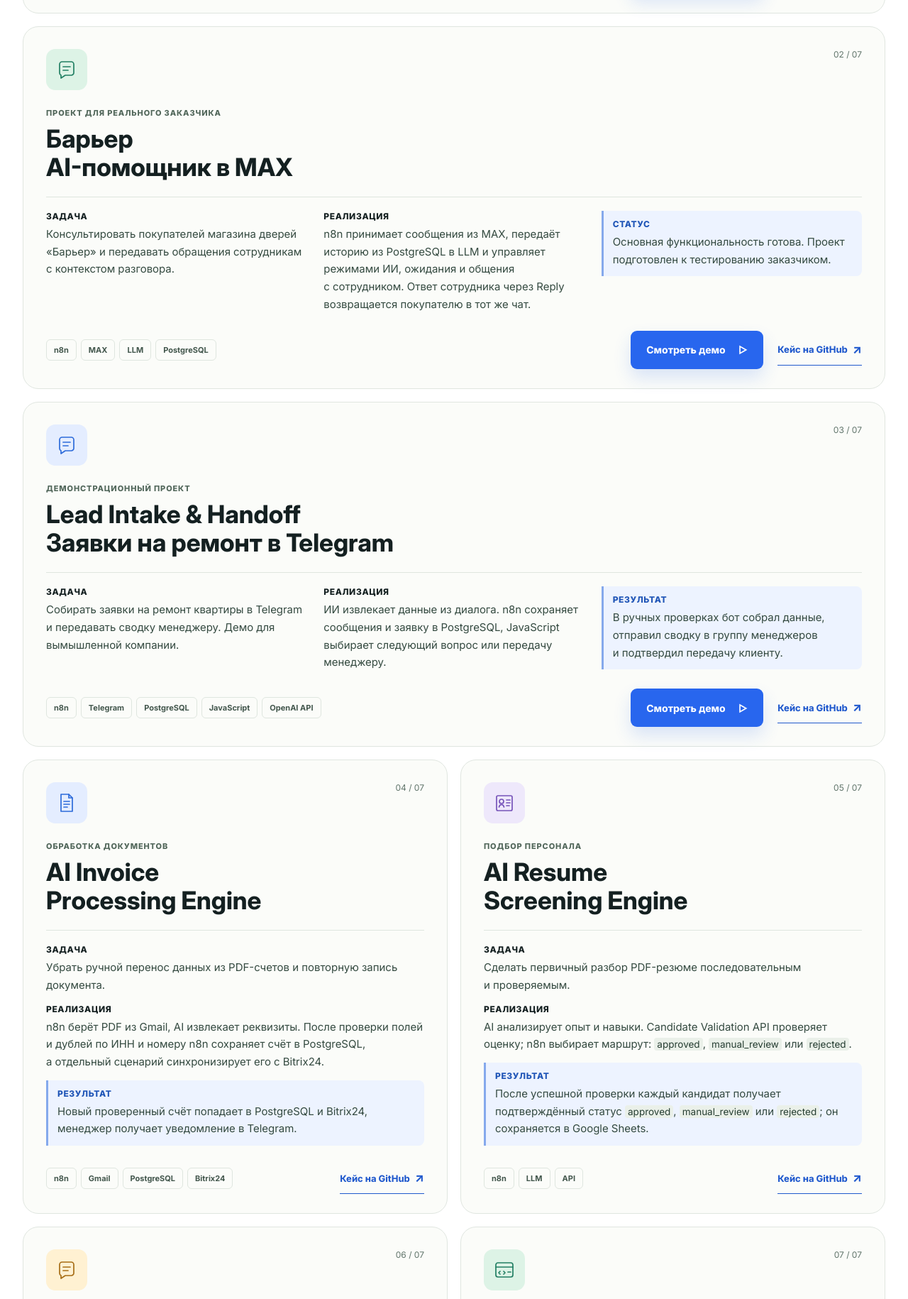
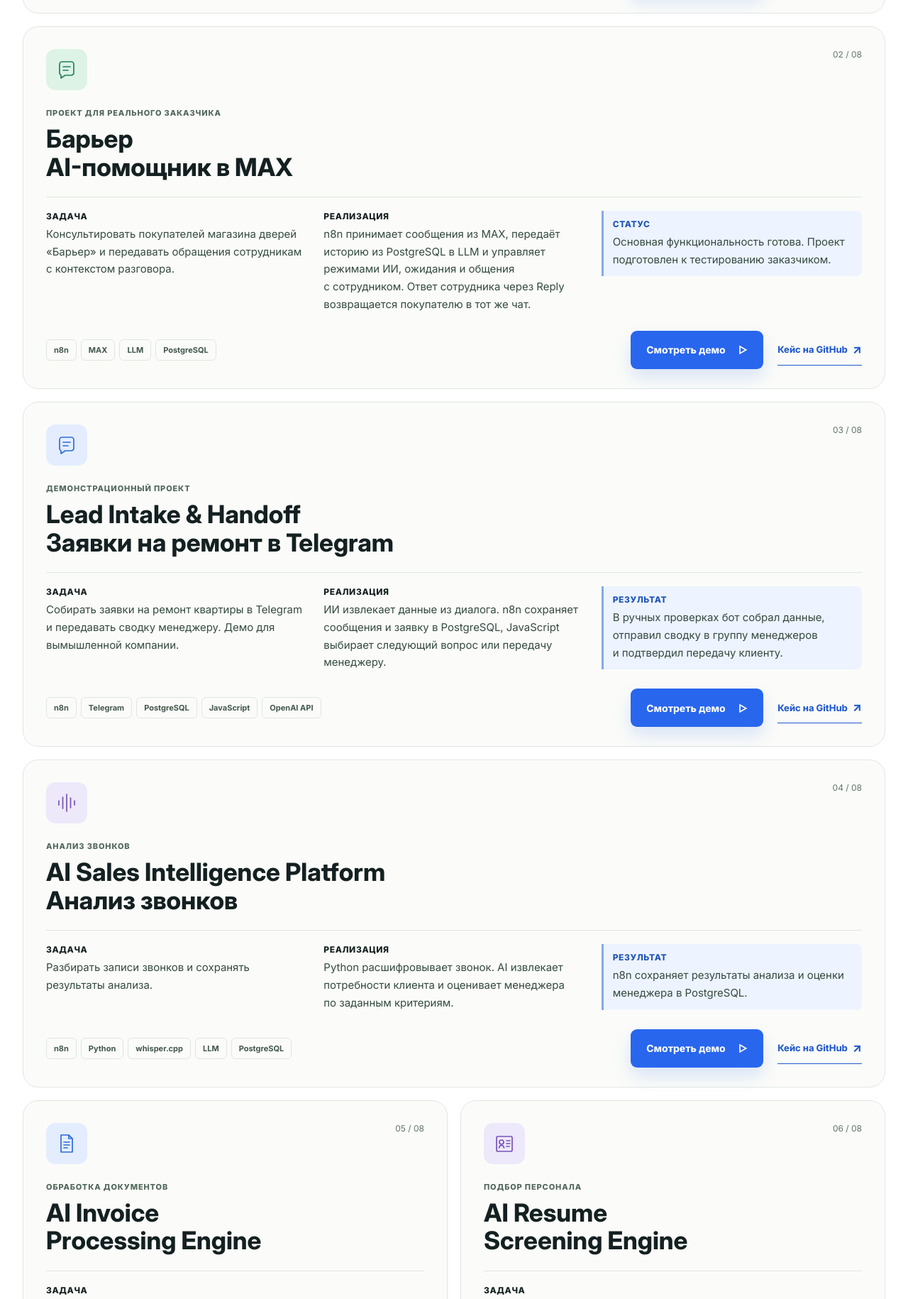
Before and after one commit to AlexZaytsev-ai/ai-portfolio, a plain HTML site: page index.html in a window 1280 px wide. Shown: the part 1584-3414 px from the top of the page at 71% size. Drawn offline with Linux system fonts and the light colour scheme.

Commit message:
Add AI Sales Intelligence project card and video demo

```diff
--- a/index.html
+++ b/index.html
@@ -137,7 +137,7 @@
                 <span class="project-icon icon-green" aria-hidden="true">
                   <svg viewBox="0 0 32 32" fill="none"><path d="M8 4h11l5 5v19H8V4Z" stroke="currentColor" stroke-width="1.7" stroke-linejoin="round"/><path d="M19 4v5h5M12 14h8M12 18h8M12 22h5" stroke="currentColor" stroke-width="1.7" stroke-linecap="round"/></svg>
                 </span>
-                <span class="card-number">01 / 07</span>
+                <span class="card-number">01 / 08</span>
               </div>
               <p class="card-category">ПРОЕКТ ДЛЯ РЕАЛЬНОГО ЗАКАЗЧИКА</p>
               <h3 id="renaissance-project-title">Ренессанс<br />Согласование счетов в&nbsp;Telegram</h3>
@@ -160,7 +160,7 @@
                 <span class="project-icon icon-green" aria-hidden="true">
                   <svg viewBox="0 0 32 32" fill="none"><path d="M6 8.5A3.5 3.5 0 0 1 9.5 5h13A3.5 3.5 0 0 1 26 8.5v12a3.5 3.5 0 0 1-3.5 3.5H14l-6 4v-4a3.5 3.5 0 0 1-2-3.2V8.5Z" stroke="currentColor" stroke-width="1.7" stroke-linejoin="round"/><path d="M11 12h10M11 17h7" stroke="currentColor" stroke-width="1.7" stroke-linecap="round"/></svg>
                 </span>
-                <span class="card-number">02 / 07</span>
+                <span class="card-number">02 / 08</span>
               </div>
               <p class="card-category">ПРОЕКТ ДЛЯ РЕАЛЬНОГО ЗАКАЗЧИКА</p>
               <h3 id="barrier-project-title">Барьер<br />AI-помощник в&nbsp;MAX</h3>
@@ -183,7 +183,7 @@
                 <span class="project-icon icon-blue" aria-hidden="true">
                   <svg viewBox="0 0 32 32" fill="none"><path d="M6 8.5A3.5 3.5 0 0 1 9.5 5h13A3.5 3.5 0 0 1 26 8.5v12a3.5 3.5 0 0 1-3.5 3.5H14l-6 4v-4a3.5 3.5 0 0 1-2-3.2V8.5Z" stroke="currentColor" stroke-width="1.7" stroke-linejoin="round"/><path d="M11 12h10M11 17h7" stroke="currentColor" stroke-width="1.7" stroke-linecap="round"/></svg>
                 </span>
-                <span class="card-number">03 / 07</span>
+                <span class="card-number">03 / 08</span>
               </div>
               <p class="card-category">ДЕМОНСТРАЦИОННЫЙ ПРОЕКТ</p>
               <h3 id="lead-intake-title">Lead Intake &amp; Handoff<br />Заявки на&nbsp;ремонт в&nbsp;Telegram</h3>
@@ -201,12 +201,35 @@
               </div>
             </article>
 
+            <article class="project-card project-card-client" id="ai-sales-intelligence-platform" aria-labelledby="ai-sales-project-title">
+              <div class="card-top">
+                <span class="project-icon icon-purple" aria-hidden="true">
+                  <svg viewBox="0 0 32 32" fill="none"><path d="M5 13v6M10.5 8v16M16 4v24M21.5 9v14M27 13v6" stroke="currentColor" stroke-width="1.7" stroke-linecap="round"/></svg>
+                </span>
+                <span class="card-number">04 / 08</span>
+              </div>
+              <p class="card-category">АНАЛИЗ ЗВОНКОВ</p>
+              <h3 id="ai-sales-project-title">AI Sales Intelligence Platform<br />Анализ звонков</h3>
+              <div class="card-details">
+                <p><strong>Задача</strong> Разбирать записи звонков и&nbsp;сохранять результаты анализа.</p>
+                <p><strong>Реализация</strong> Python расшифровывает звонок. AI извлекает потребности клиента и&nbsp;оценивает менеджера по&nbsp;заданным критериям.</p>
+                <p class="card-result"><strong>Результат</strong> n8n сохраняет результаты анализа и&nbsp;оценки менеджера в&nbsp;PostgreSQL.</p>
+              </div>
+              <div class="card-footer">
+                <div class="card-tags" aria-label="Стек проекта"><span>n8n</span><span>Python</span><span>whisper.cpp</span><span>LLM</span><span>PostgreSQL</span></div>
+                <div class="lead-actions">
+                  <button class="button button-primary lead-demo-trigger" type="button" aria-haspopup="dialog" aria-controls="ai-sales-demo-dialog">Смотреть демо <span aria-hidden="true">▷</span></button>
+                  <a class="project-link" href="https://github.com/AlexZaytsev-ai/AI-Sales-Intelligence-Platform" target="_blank" rel="noopener noreferrer" aria-label="Открыть AI Sales Intelligence Platform на GitHub в новой вкладке">Кейс на&nbsp;GitHub <span aria-hidden="true">↗</span></a>
+                </div>
+              </div>
+            </article>
+
             <article class="project-card">
               <div class="card-top">
                 <span class="project-icon icon-blue" aria-hidden="true">
                   <svg viewBox="0 0 32 32" fill="none"><path d="M8 4h11l5 5v19H8V4Z" stroke="currentColor" stroke-width="1.7" stroke-linejoin="round"/><path d="M19 4v5h5M12 14h8M12 18h8M12 22h5" stroke="currentColor" stroke-width="1.7" stroke-linecap="round"/></svg>
                 </span>
-                <span class="card-number">04 / 07</span>
+                <span class="card-number">05 / 08</span>
               </div>
               <p class="card-category">ОБРАБОТКА ДОКУМЕНТОВ</p>
               <h3>AI Invoice<br />Processing Engine</h3>
@@ -226,7 +249,7 @@
                 <span class="project-icon icon-purple" aria-hidden="true">
                   <svg viewBox="0 0 32 32" fill="none"><rect x="5" y="6" width="22" height="21" rx="2" stroke="currentColor" stroke-width="1.7"/><circle cx="12" cy="14" r="3" stroke="currentColor" stroke-width="1.7"/><path d="M8.5 22c.5-2.4 2-3.5 3.5-3.5s3 1.1 3.5 3.5M19 12h5M19 16h5M19 20h4" stroke="currentColor" stroke-width="1.7" stroke-linecap="round"/></svg>
                 </span>
-                <span class="card-number">05 / 07</span>
+                <span class="card-number">06 / 08</span>
               </div>
               <p class="card-category">ПОДБОР ПЕРСОНАЛА</p>
               <h3>AI Resume<br />Screening Engine</h3>
@@ -246,7 +269,7 @@
                 <span class="project-icon icon-yellow" aria-hidden="true">
                   <svg viewBox="0 0 32 32" fill="none"><path d="M6 8.5A3.5 3.5 0 0 1 9.5 5h13A3.5 3.5 0 0 1 26 8.5v12a3.5 3.5 0 0 1-3.5 3.5H14l-6 4v-4a3.5 3.5 0 0 1-2-3.2V8.5Z" stroke="currentColor" stroke-width="1.7" stroke-linejoin="round"/><path d="M11 12h10M11 17h7" stroke="currentColor" stroke-width="1.7" stroke-linecap="round"/></svg>
                 </span>
-                <span class="card-number">06 / 07</span>
+                <span class="card-number">07 / 08</span>
               </div>
               <p class="card-category">ПОДДЕРЖКА</p>
               <h3>AI Support<br />Assistant</h3>
@@ -266,7 +289,7 @@
                 <span class="project-icon icon-green" aria-hidden="true">
                   <svg viewBox="0 0 32 32" fill="none"><rect x="4" y="6" width="24" height="20" rx="3" stroke="currentColor" stroke-width="1.7"/><path d="M4 12h24M10 18l-2 2 2 2M15 18l2 2-2 2M21 19h4" stroke="currentColor" stroke-width="1.7" stroke-linecap="round" stroke-linejoin="round"/></svg>
                 </span>
-                <span class="card-number">07 / 07</span>
+                <span class="card-number">08 / 08</span>
               </div>
               <p class="card-category">API / ВАЛИДАЦИЯ</p>
               <h3>Candidate<br />Validation API</h3>
@@ -355,6 +378,19 @@
       </section>
     </main>
 
+    <dialog class="demo-dialog" id="ai-sales-demo-dialog" aria-labelledby="ai-sales-demo-dialog-title" aria-describedby="ai-sales-demo-description" data-demo-repository="AlexZaytsev-ai/AI-Sales-Intelligence-Platform" data-demo-attachment="0c4a3ef4-efe1-4f43-b6c0-968d9a342d16">
+      <div class="demo-dialog-header">
+        <h2 id="ai-sales-demo-dialog-title">AI Sales Intelligence · Анализ звонков</h2>
+        <button class="demo-close" type="button" autofocus aria-label="Закрыть демонстрацию">Закрыть <span aria-hidden="true">×</span></button>
+      </div>
+      <video class="demo-video" controls playsinline preload="metadata" aria-label="Демонстрация AI Sales Intelligence Platform: результаты анализа звонка и оценка менеджера"></video>
+      <div class="demo-dialog-footer">
+        <p id="ai-sales-demo-description">64 секунды: обзор результатов выполненной обработки. В&nbsp;n8n — <code>demo-002</code>; пример отчёта в&nbsp;Google Таблицах — отдельный тестовый запуск <code>demo-001</code>.</p>
+        <p class="demo-status" role="status" aria-live="polite" hidden></p>
+        <a class="demo-fallback" href="https://github.com/AlexZaytsev-ai/AI-Sales-Intelligence-Platform#demo" target="_blank" rel="noopener noreferrer">Открыть демо на&nbsp;GitHub <span aria-hidden="true">↗</span></a>
+      </div>
+    </dialog>
+
     <dialog class="demo-dialog" id="renaissance-demo-dialog" aria-labelledby="renaissance-demo-dialog-title" aria-describedby="renaissance-demo-description" data-demo-repository="AlexZaytsev-ai/Renaissance-Invoice-Approval" data-demo-attachment="9e880288-1291-4bb6-b10c-c9ba1d107944">
       <div class="demo-dialog-header">
         <h2 id="renaissance-demo-dialog-title">Ренессанс · Согласование счетов в Telegram</h2>
```
